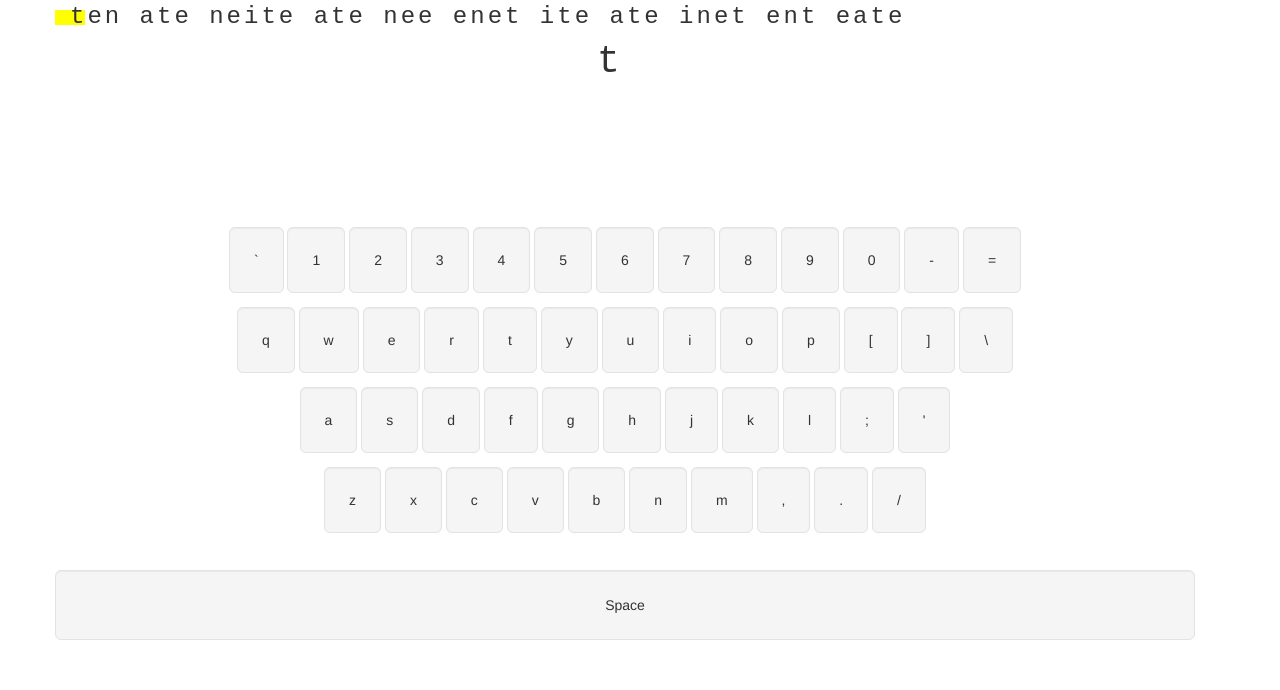
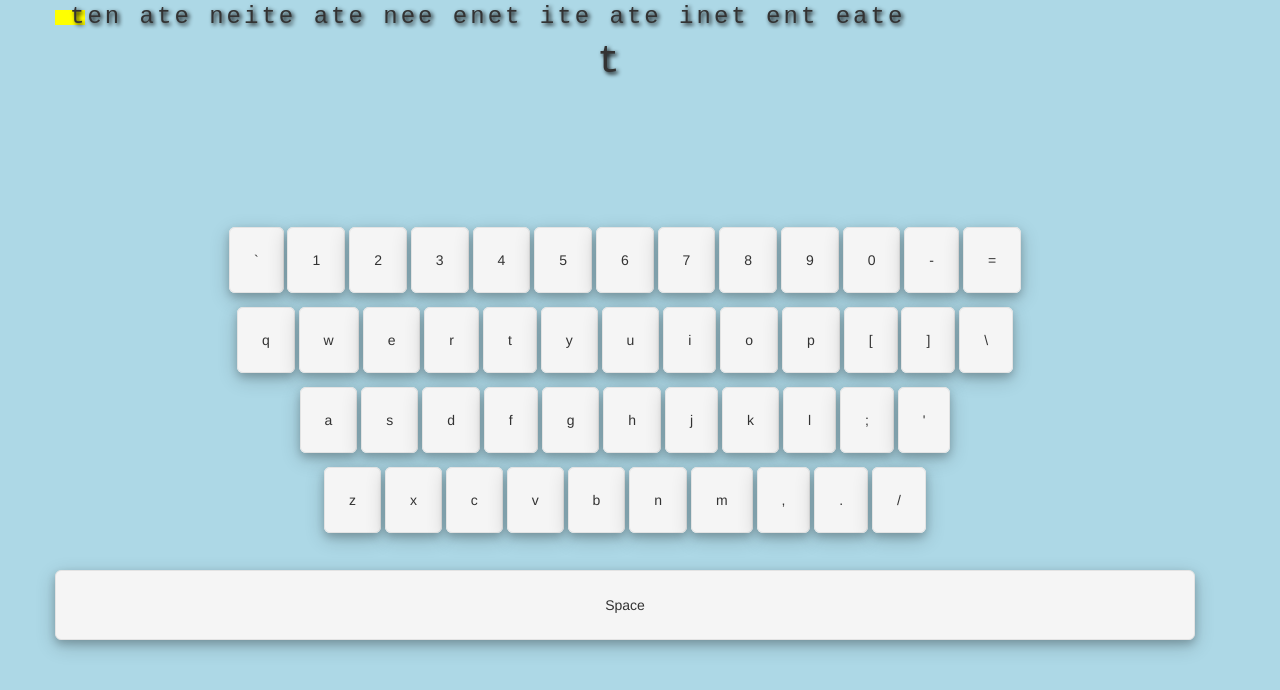
Before and after one commit to PJ-J/JustMyType, a plain HTML site: page index.html in a window 1280 px wide. Drawn offline with nearby package versions, Linux system fonts and the light colour scheme.

Commit message:
added shadows

```diff
--- a/styles.css
+++ b/styles.css
@@ -1,3 +1,7 @@
+body {
+  background-color: lightblue;
+}
+
 * {
   margin: 0;
   padding: 0;
@@ -5,6 +9,7 @@
 
 #prompt-container {
   font-family: Courier New, Courier, monospace;
+  text-shadow: 2px 2px 4px #000000;
   font-size: 24px;
   letter-spacing: 3px;
 }
@@ -23,6 +28,11 @@
 
 #target-letter {
   font-size: 38px;
+  text-shadow: 2px 2px 4px #000000;
+}
+
+.well {
+  box-shadow: 0 4px 8px 0 rgba(0, 0, 0, 0.2), 0 6px 20px 0 rgba(0, 0, 0, 0.19);
 }
 
 .keys-row {
```
